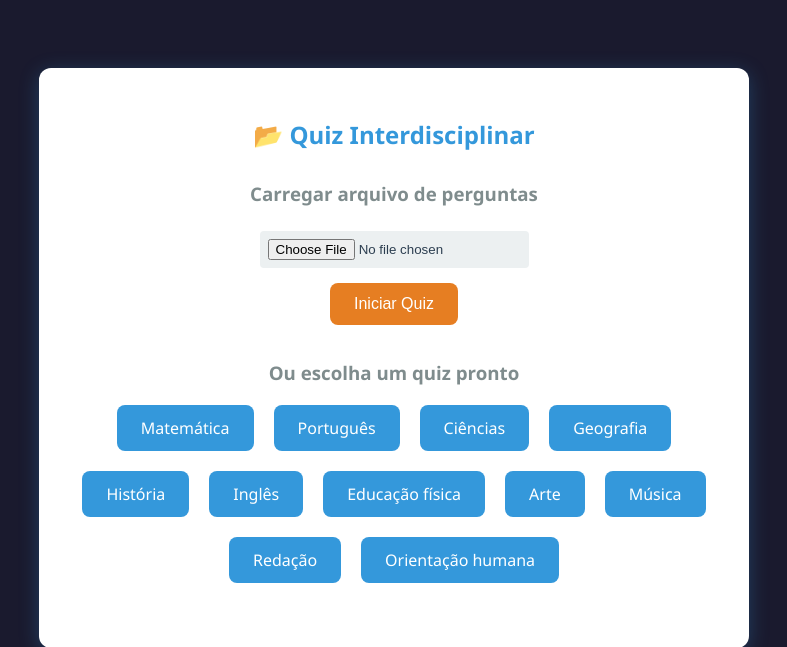
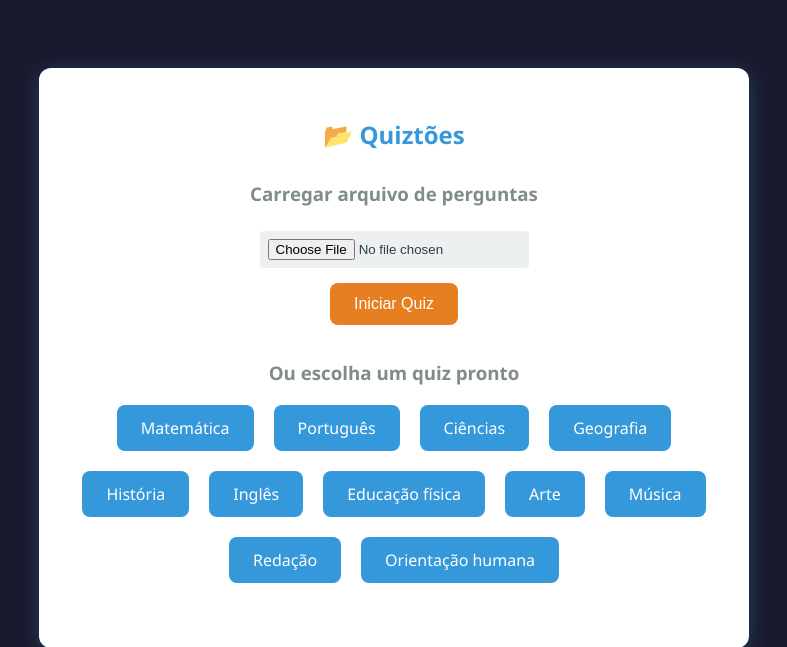
Before and after one commit to carloseduardonasgarcia-max/quizt-es, a Flask app: page / in a window 1280 px wide. Shown: the top 647 px of the page, without its empty margins (246-1033 px from the left). Run offline with Flask 3, Linux system fonts and the light colour scheme; parts of the project's set-up code (start-up, migrations or seed data) failed here and were passed over.

Commit message:
Update index.html

```diff
--- a/templates/index.html
+++ b/templates/index.html
@@ -72,7 +72,7 @@
 </head>
 <body>
     <div class="container">
-        <h2>📂 Quiz Interdisciplinar</h2>
+        <h2>📂 Quiztões</h2>
 
         <div class="secao">
             <h3>Carregar arquivo de perguntas</h3>
```
